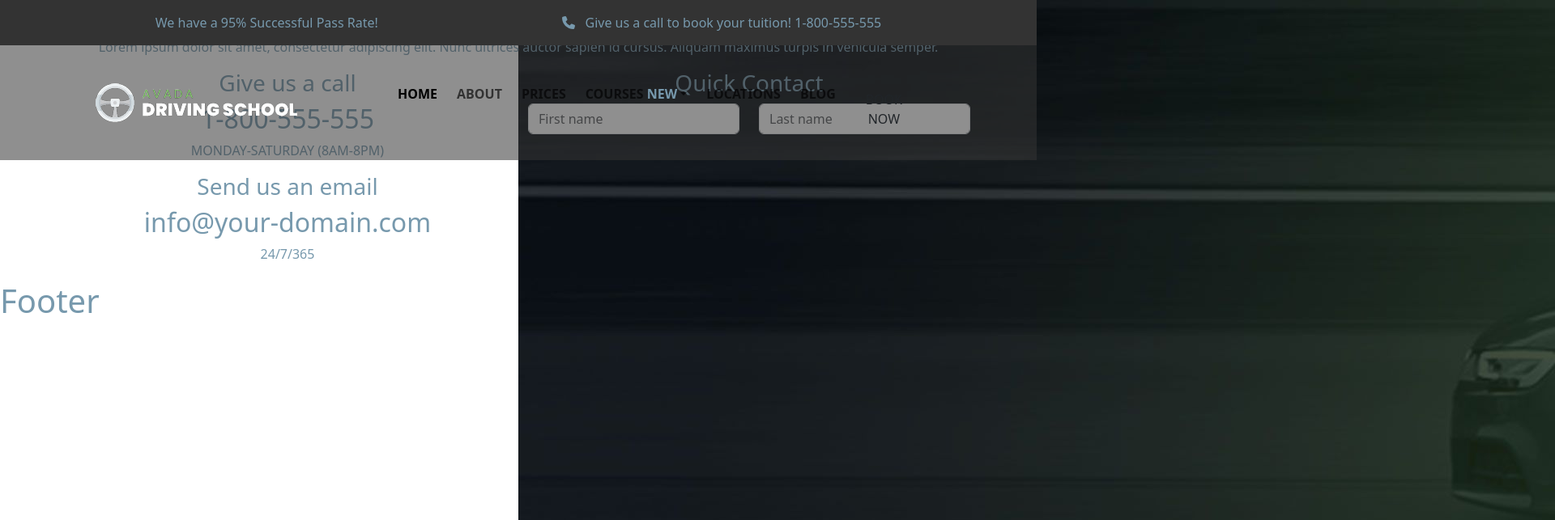
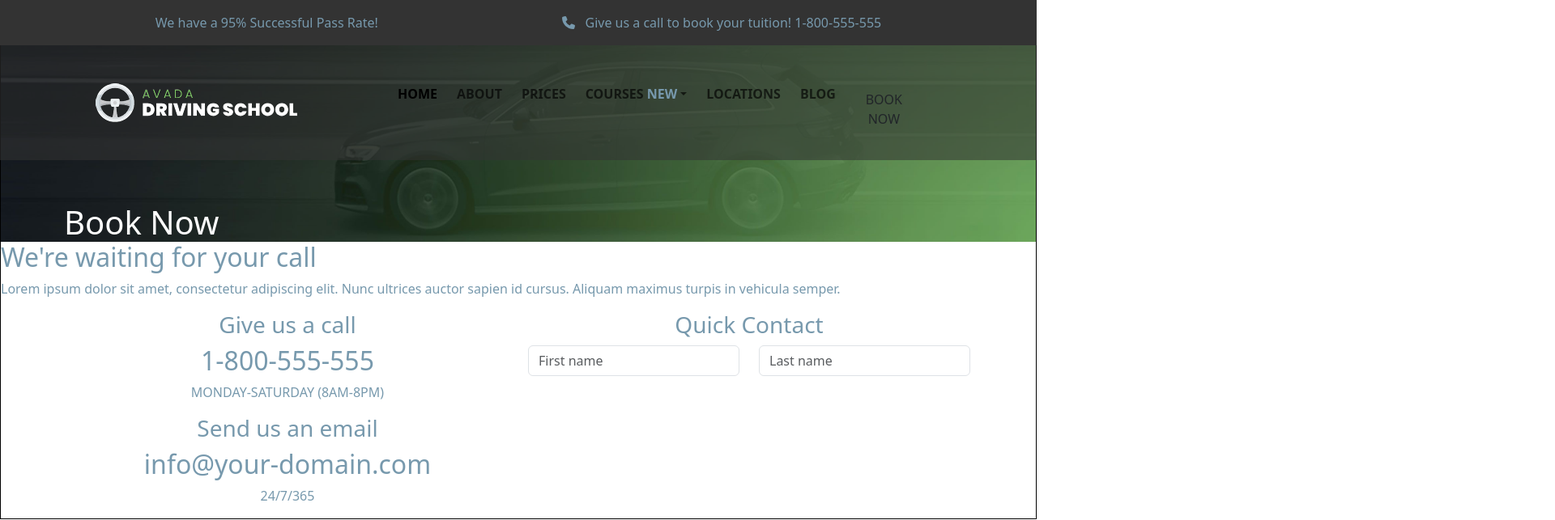
Before and after one commit to MiriamPecora/proj-html-vuejs, a Vue app: page /book-now in a window 1280 px wide. Shown: the top 643 px of the page at 81% size, 1920 px wide, since content can reach past the window. Built offline with nearby package versions, Linux system fonts and the light colour scheme.

Commit message:
[FIX] background image in PageForm

```diff
--- a/src/pages/PageForm.vue
+++ b/src/pages/PageForm.vue
@@ -8,7 +8,7 @@ export default {
     <div id="book_now">
         <div id="jumbotron_booknow" class="position-relative">
             <img src="../assets/img/booknow/book-now-hero-background.jpg" alt="jumbotron" class="position-absolute objects-fit-cover z-n1">
-            <div class="card-img-overlay d-flex align-items-end">
+            <div class="">
                 <h1 class="card-text ms-5">Book Now</h1>
             </div>
 
@@ -58,7 +58,20 @@ export default {
 <style lang="scss" scoped>
 
     #book_now{
-        text-align: center;
+        border: 1px solid black;
+    }
+
+    img{
+        width: 100%;
+        height: 100%;
+        left: 0;
+        top: 0;
+        object-fit: cover;
+    }
+
+    h1{
+        padding: 250px 30px 0px 30px;
+        color: white;
     }
 
 </style>
```
